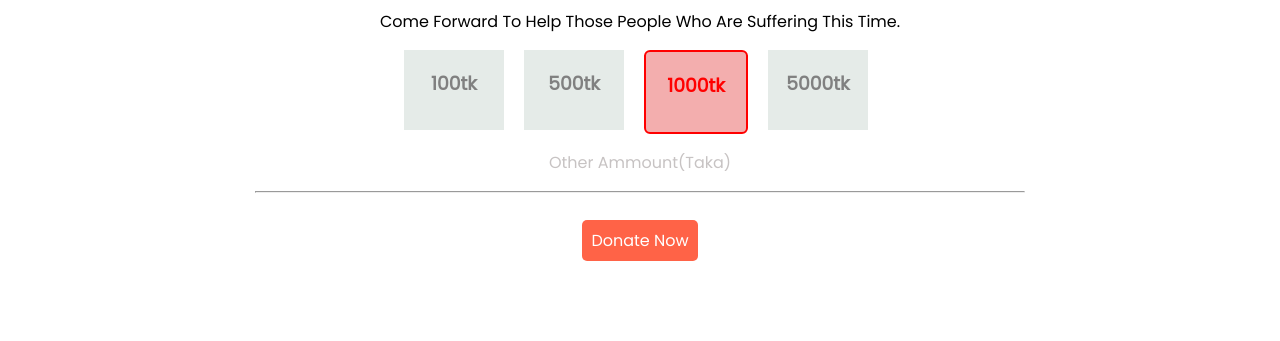
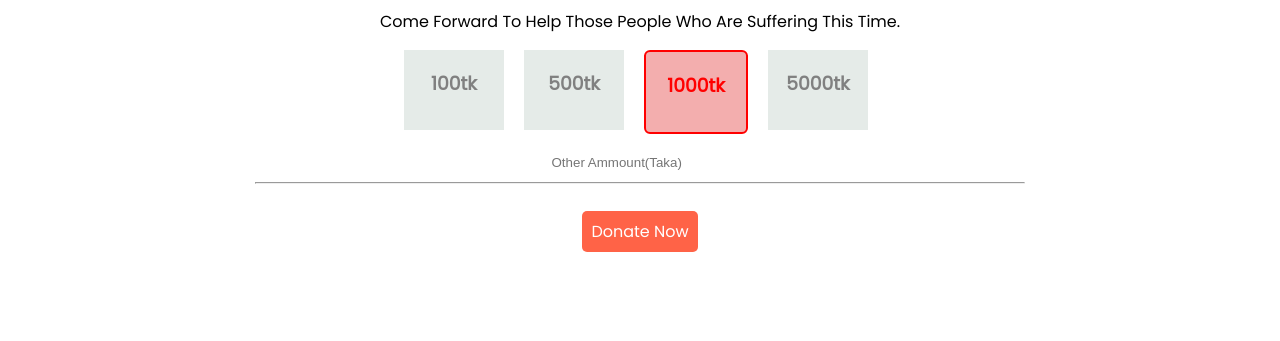
Before and after one commit to AsiburSumon/Assignment-1, a plain HTML site: page index.html in a window 1280 px wide. Shown: the part 708-1049 px from the top of the page. Drawn offline with Linux system fonts and the light colour scheme.

Commit message:
final commit

```diff
--- a/index.html
+++ b/index.html
@@ -40,7 +40,7 @@
     </section>
 
         <div class="ammount-part">
-            <p>Other Ammount(Taka)</p> <hr>
+            <input type="number" name="" id="" placeholder="Other Ammount(Taka)"> <hr>
             <a class="button" href="#">Donate Now</a>
         </div>
 
--- a/style.css
+++ b/style.css
@@ -62,8 +62,10 @@ h3{
     text-align: center;
     margin-bottom: 100px;
 }
-.ammount-part p{
-    color: rgb(199, 195, 195);
+.ammount-part input{
+    outline-style: none;
+    border: none;
+    margin-top: 20px;
 }
 .ammount-part hr{
     width: 60%;
```
